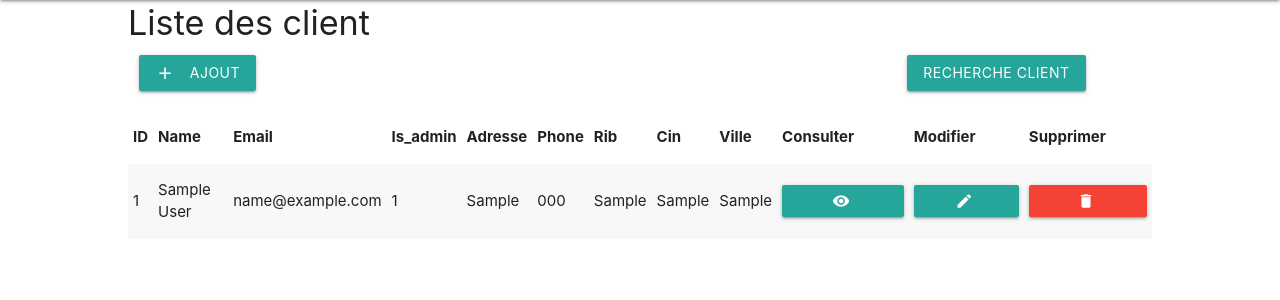
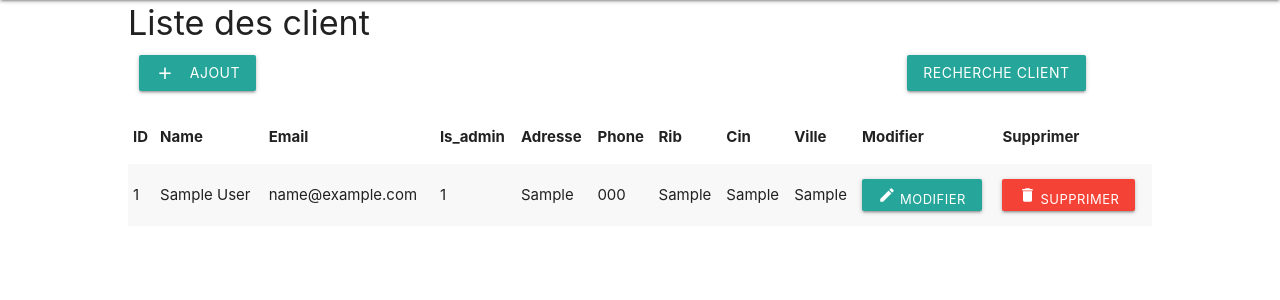
Before and after one commit to imenmoula/Facturation, a PHP site: page /views/users/users.php in a window 1280 px wide. Shown: the part 64-364 px from the top of the page. Run offline with PHP 8.4, Linux system fonts and the light colour scheme; the visitor is signed in with stand-in values (Sample User, id 1); tables that the repository leaves empty or names only in its code hold one stand-in row (values such as "Sample post").

Commit message:
fix update

```diff
--- a/controllers/factureController.php
+++ b/controllers/factureController.php
@@ -27,7 +27,7 @@
   function liste(facture $f)
   {
     if ($_SESSION['is_admin']) {
-      $query = "select * from invoices";
+     // $query = "select * from invoices";
       $query = "SELECT i.id, i.iduser, i.datepaid, i.dateecheance,i.dateemission,i.net_paye, i.paid, i.type, u.rib, u.name, u.phone
     FROM invoices i
     INNER JOIN users u ON i.iduser = u.id";
--- a/views/users/consulte.php
+++ b/views/users/consulte.php
@@ -1,5 +1,5 @@
 <?php
-echo "consulte client";
+
 $rootPath = $_SERVER['DOCUMENT_ROOT'] . '/Facturation/';
 include_once($rootPath . '/models/User.php');
 include_once($rootPath . '/controllers/UserController.php');
--- a/views/users/modifFact.php
+++ b/views/users/modifFact.php
@@ -66,6 +66,8 @@
                 <label>Users</label>
             </div>
 
+            <input type="hidden" name="id" value="<?php echo $_GET['id'] ?>">
+
 
             <div class="input-field ">
                 <input type="text" name="netpaid" value="<?php echo $res['net_paye'] ?>">
--- a/views/users/users.php
+++ b/views/users/users.php
@@ -126,7 +126,6 @@
             <th>Rib</th>
             <th>Cin</th>
             <th>Ville</th>
-            <th>Consulter</th>
             <th>Modifier</th>
             <th>Supprimer</th>
           </tr>
@@ -148,12 +147,7 @@
                 <td>{$row['cin']}</td>
                 <td>{$row['ville']}</td>
 
-                <td>
-                    <a href='consulte.php?id={$row['id']}' class='waves-effect waves-light btn-small'>
-                        <i class='material-icons small-icon'>visibility</i>Consulter
-                    </a>
 
-                </td>
                 <td>
                   <a href='modif.php?id={$row['id']}' class='waves-effect waves-light btn-small'>
                        <i class='material-icons small-icon'>edit</i>Modifier
@@ -181,12 +175,7 @@
                 <td>{$row->cin}</td>
                 <td>{$row->ville}</td>
 
-                <td>
-                    <a href='consulte.php?id={$row->id}' class='waves-effect waves-light btn-small'>
-                        <i class='material-icons small-icon'>visibility</i>Consulter
-                    </a>
 
-                </td>
                 <td>
                   <a href='modif.php?id={$row->id}' class='waves-effect waves-light btn-small'>
                        <i class='material-icons small-icon'>edit</i>Modifier
```
Also changed, not shown: views/users/inscription.php (+11 -1 lines), views/users/modificationFact.php (+6 -1 lines).
